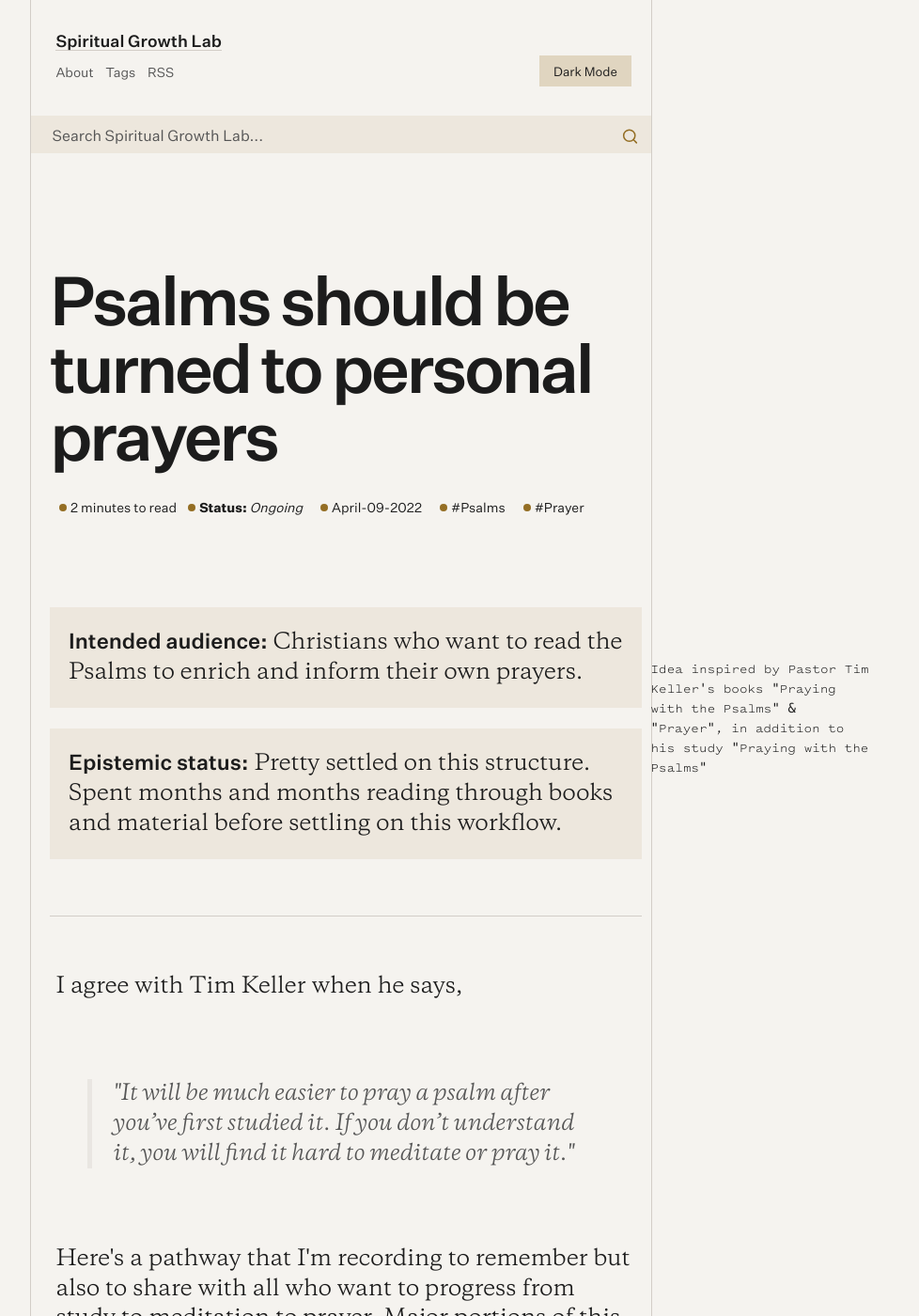
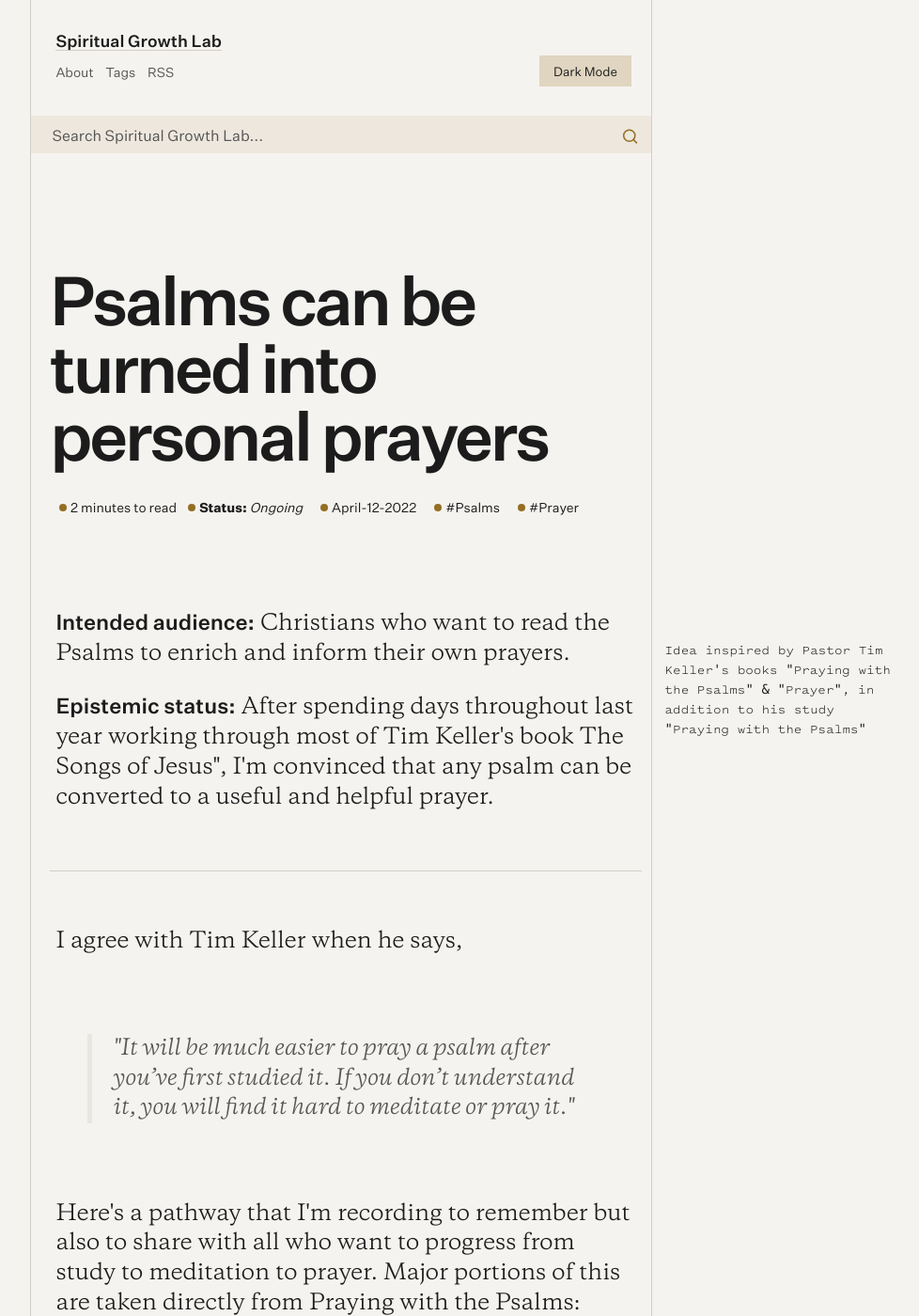
Before and after one commit to jsantiago611/digital-garden-master, a Jekyll site: the page built from _posts/2022-04-12-psalms-study.md, in a window 1280 px wide and 1400 px high. Shown: the whole window at 94% size, without its empty margins (277-1255 px from the left). Built offline with Jekyll 4.4.1, drawn with Linux system fonts in a browser that asks for light colours.

Commit message:
Update and rename 2022-04-09-psalms-study.md to 2022-04-12-psalms-study.md

```diff
--- a/_posts/2022-04-09-psalms-study.md
+++ b/_posts/2022-04-12-psalms-study.md
@@ -1,14 +1,12 @@
 ---
-title: Psalms should be turned to personal prayers
+title: Psalms can be turned into personal prayers
 tags: Psalms Prayer
 status: ongoing
 ---
 
-{:.boxit}
 **Intended audience:** Christians who want to read the Psalms to enrich and inform their own prayers. [[Idea inspired by Pastor Tim Keller's books "Praying with the Psalms" & "Prayer", in addition to his study "Praying with the Psalms"::rmn]]
 
-{:.boxit}
-**Epistemic status:** Pretty settled on this structure. Spent months and months reading through books and material before settling on this workflow.
+**Epistemic status:** After spending days throughout last year working through most of Tim Keller's book The Songs of Jesus", I'm convinced that any psalm can be converted to a useful and helpful prayer.
 
 ---
 
```
